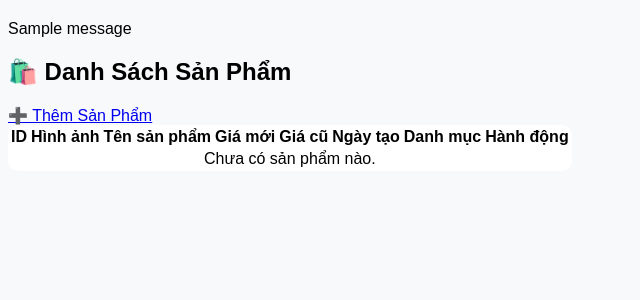
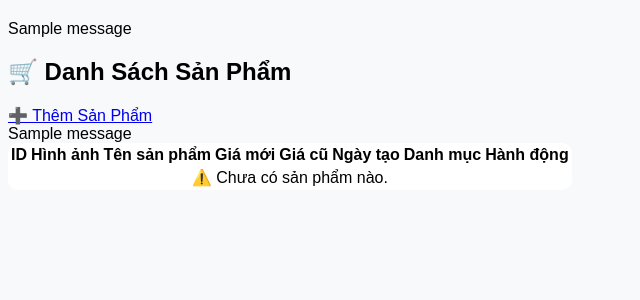
Before and after one commit to trnguyen199/Diamond-Shop, a Django app: page /products/ in a window 1280 px wide. Shown: the part 93-393 px from the top of the page, without its empty margins (0-640 px from the left). Run offline with Django 5.2, Linux system fonts and the light colour scheme; tables that the repository leaves empty hold one stand-in row (values such as "Sample post"); one stand-in notice (Sample message) is shown; data that the repository does not hold is empty.

Commit message:
category (thắng+Kiet)

```diff
--- a/category/myshop/app/templates/app/product_list.html
+++ b/category/myshop/app/templates/app/product_list.html
@@ -5,13 +5,23 @@
 {% block content %}
 <div class="container mt-4">
     <div class="d-flex justify-content-between align-items-center">
-        <h2 class="text-dark fw-bold">🛍️ Danh Sách Sản Phẩm</h2>
+        <h2 class="text-dark fw-bold">🛒 Danh Sách Sản Phẩm</h2>
         <a href="{% url 'add_product' %}" class="btn btn-success fw-bold">➕ Thêm Sản Phẩm</a>
     </div>
 
+    <!-- Hiển thị thông báo khi thêm / xóa sản phẩm -->
+    {% if messages %}
+    <div class="alert alert-info mt-3">
+        {% for message in messages %}
+            {{ message }}
+        {% endfor %}
+    </div>
+    {% endif %}
+
+    <!-- Danh sách sản phẩm -->
     <div class="table-responsive mt-3">
-        <table class="table table-bordered shadow-lg text-center">
-            <thead class="table-success">
+        <table class="table table-hover table-striped shadow-lg text-center">
+            <thead class="table-dark text-white">
                 <tr>
                     <th>ID</th>
                     <th>Hình ảnh</th>
@@ -29,9 +39,9 @@
                     <td class="align-middle">{{ product.id }}</td>
                     <td class="align-middle">
                         {% if product.image %}
-                                <img src="{{ product.image.url }}" alt="Hình ảnh" class="product-img">
+                        <img src="{{ product.image.url }}" class="product-img">
                         {% else %}
-                                ❌
+                        <img src="https://via.placeholder.com/50" class="product-img">
                         {% endif %}
                     </td>
                     <td class="align-middle">{{ product.name }}</td>
@@ -45,7 +55,9 @@
                     </td>
                 </tr>
                 {% empty %}
-                    <tr><td colspan="8" class="text-center">Chưa có sản phẩm nào.</td></tr>
+                <tr>
+                    <td colspan="8" class="text-center text-muted">⚠️ Chưa có sản phẩm nào.</td>
+                </tr>
                 {% endfor %}
             </tbody>
         </table>
--- a/category/myshop/app/views.py
+++ b/category/myshop/app/views.py
@@ -43,7 +43,7 @@
     category = get_object_or_404(Category, id=category_id)
     if request.method == "POST":
         category.delete()
-        messages.success(request, "🗑️ Danh mục đã bị xóa!")
+        messages.success(request, " Danh mục đã bị xóa!")
         return redirect('category_list')
     return render(request, 'app/delete_category.html', {'category': category})
 
```
Lines whose indentation alone changed are shown as unchanged.
